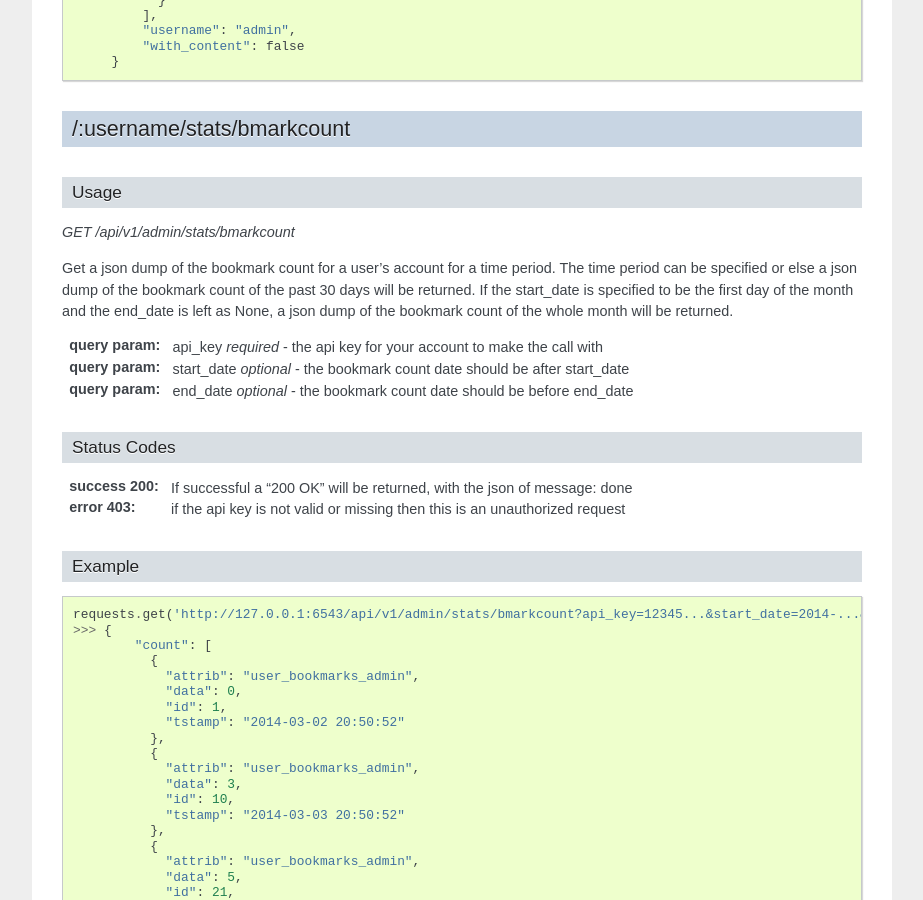
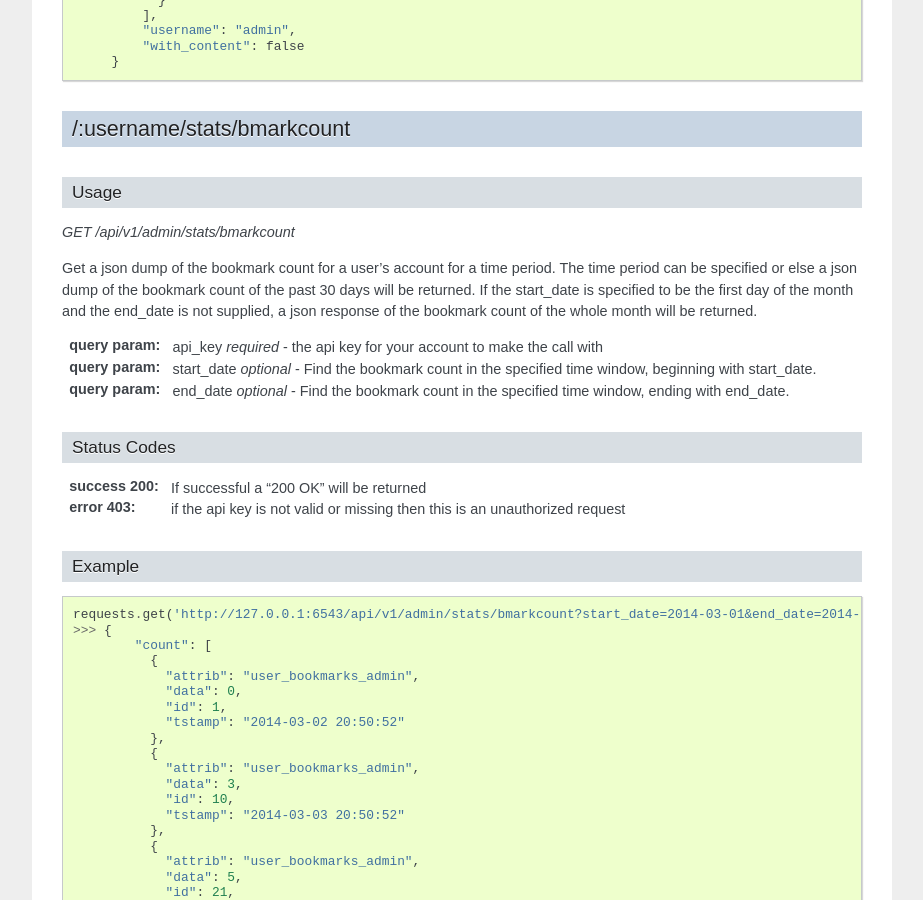
Before and after one commit to bookieio/Bookie, a Sphinx documentation site: the page built from docs/api.rst, in a window 1280 px wide and 900 px high, scrolled down 9619 px. Shown: the whole window, without its empty margins (198-1121 px from the left). Built offline with Sphinx 7.4.7, drawn with Linux system fonts in a browser that asks for light colours.

Commit message:
All necessary changes made. Code looks cleaner now

```diff
--- a/docs/api.rst
+++ b/docs/api.rst
@@ -561,23 +561,25 @@ Usage
 
 Get a json dump of the bookmark count for a user's account for a time period. The
 time period can be specified or else a json dump of the bookmark count of the past 30 days will be returned.
-If the start_date is specified to be the first day of the month and the end_date is left as None,
-a json dump of the bookmark count of the whole month will be returned.
+If the start_date is specified to be the first day of the month and the end_date is not supplied,
+a json response of the bookmark count of the whole month will be returned.
 
 :query param: api_key *required* - the api key for your account to make the call with
-:query param: start_date *optional* - the bookmark count date should be after start_date
-:query param: end_date *optional* - the bookmark count date should be before end_date
+:query param: start_date *optional* - Find the bookmark count in the specified time window,
+              beginning with start_date.
+:query param: end_date *optional* - Find the bookmark count in the specified time window,
+              ending with end_date.
 
 Status Codes
 ''''''''''''
-:success 200: If successful a "200 OK" will be returned, with the json of message: done
+:success 200: If successful a "200 OK" will be returned
 :error 403: if the api key is not valid or missing then this is an unauthorized request
 
 Example
 '''''''
 ::
 
-    requests.get('http://127.0.0.1:6543/api/v1/admin/stats/bmarkcount?api_key=12345...&start_date=2014-...&end_date=2014-...')
+    requests.get('http://127.0.0.1:6543/api/v1/admin/stats/bmarkcount?start_date=2014-03-01&end_date=2014-03-05&api_key=12345..')
     >>> {
             "count": [
               {
```
Also changed, not shown: 5 other files.
